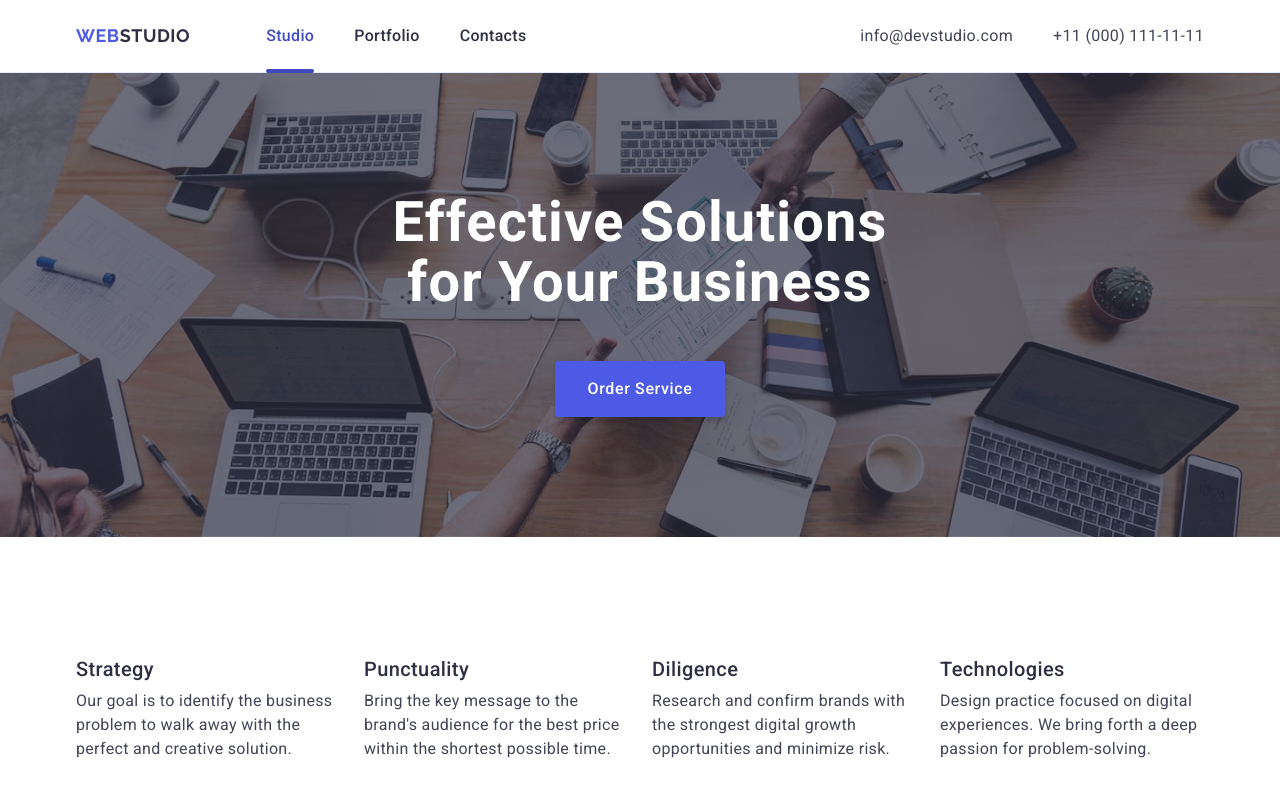
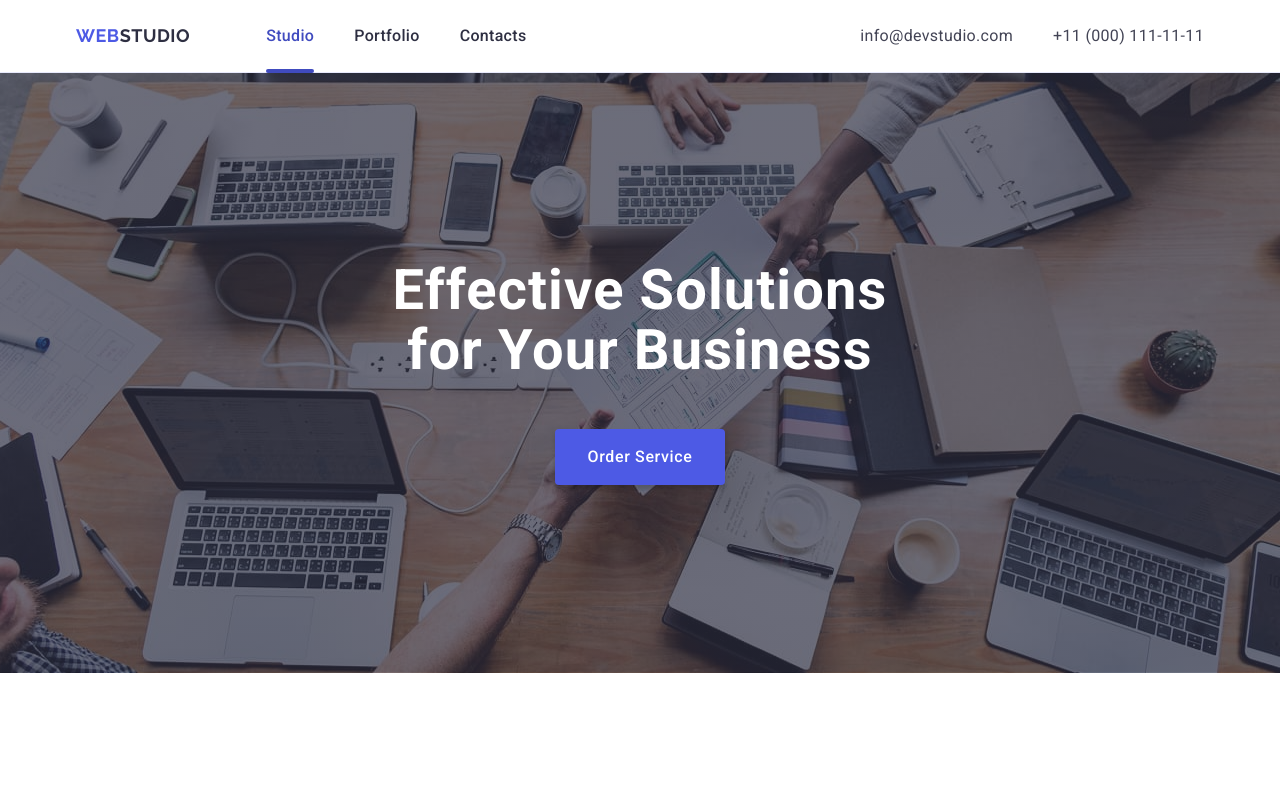
Before and after one commit to DenysTryshkin/goit-markup-hw-04-html-css, a plain HTML site: page index.html in a window 1280 px wide. Shown: the top 789 px of the page. Drawn offline with nearby package versions, Linux system fonts and the light colour scheme.

Commit message:
fixed padding in hero

```diff
--- a/css/styles.css
+++ b/css/styles.css
@@ -13,6 +13,8 @@
     --grey: rgba(46, 47, 66, 0.7);
     --white: #fff;
     --dairy: #fcfcfc;
+
+    --transition: 250ms cubic-bezier(0.4, 0, 0.2, 1);
 }
 
 body {
@@ -54,6 +56,7 @@ a {
     display: inline-block;
     text-decoration: none;
     color: inherit;
+    transition: var(--transition);
 }
 
 button {
@@ -174,6 +177,7 @@ img {
     background-size: cover;
     background-repeat: no-repeat;
     background-position: center;
+    padding: 188px 0;
     margin: 0 auto;
 }
 
```
